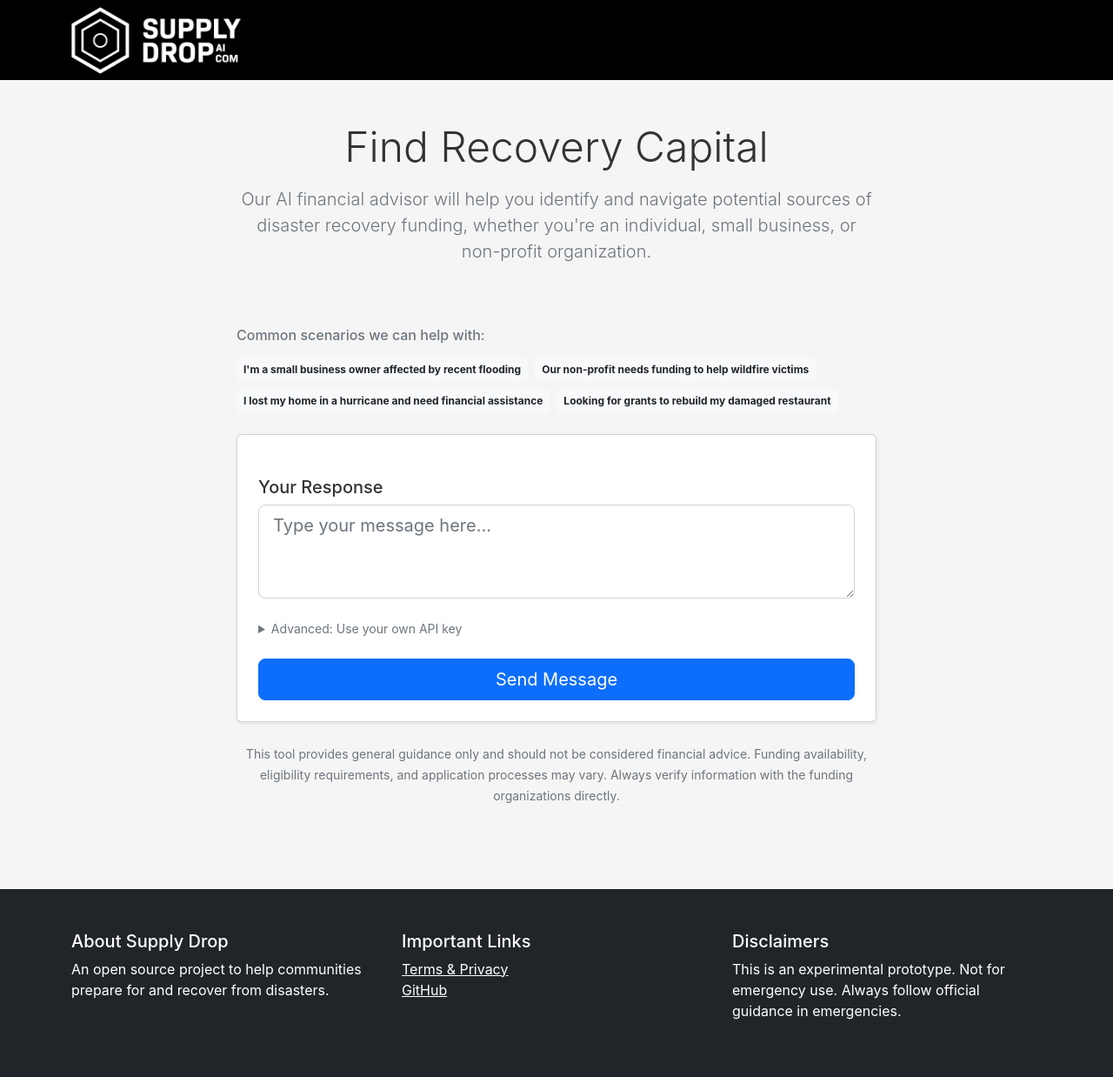
After one commit to realityinspector/supply_drop_ai, a Flask app: page /recovery-capital in a window 1280 px wide. The commit adds this page. Shown: the whole page at 87% size. Run offline with Flask 3, Linux system fonts and the light colour scheme; some libraries are stand-ins or nearby versions.

Commit message:
recovery capital and toxicity analysis added

```diff
--- a/main.py
+++ b/main.py
@@ -115,6 +115,7 @@ def extract_and_clean_pdf_text(pdf_file):
 RESOURCE_FINDER_PROMPT = load_json_prompt('resource_finder_prompt.json', "You are a helpful assistant trained on wildfire relief resources for Los Angeles.")
 REJECTION_SIMULATION_PROMPT = load_json_prompt('rejection_simulation_prompt.json', "You are a harsh simulator that rejects applications for insurance, FEMA, or grants for hurricane and wildfire recovery.")
 TOXICITY_ASSESSMENT_PROMPT = load_json_prompt('toxicity_assessment_prompt.json', "You are an expert environmental health specialist helping assess toxicity exposure risks.")
+RECOVERY_CAPITAL_PROMPT = load_json_prompt('recovery_capital_prompt.json', "You are an expert financial advisor helping identify sources of disaster recovery funding.")
 
 # ------------------------------------------------------------------------
 # ROUTES
@@ -319,6 +320,57 @@ def toxicity_assessment():
 
     return render_template("toxicity_assessment.html", form=form)
 
+@app.route("/recovery-capital", methods=['GET', 'POST'])
+def recovery_capital():
+    """
+    Recovery Capital tool for finding disaster recovery funding sources
+    """
+    form = OpenAIKeyForm()
+
+    if request.method == 'GET':
+        return render_template("recovery_capital.html", form=form)
+
+    if form.validate_on_submit():
+        user_message = request.form.get('user_message', '').strip()
+        message_history = request.form.get('message_history', '[]')
+
+        if not user_message:
+            return jsonify({"error": "Please enter your response"}), 400
+
+        try:
+            # Parse message history
+            message_history = json.loads(message_history)
+
+            # Initialize OpenAI client with form API key
+            api_key = form.openai_key.data or os.getenv('OPENAI_API_KEY')
+            client = OpenAI(api_key=api_key)
+
+            # Construct messages array with system prompt and history
+            messages = [
+                {"role": "system", "content": RECOVERY_CAPITAL_PROMPT}
+            ]
+            messages.extend(message_history)
+
+            # Make API call using new client format
+            response = client.chat.completions.create(
+                model="gpt-4",
+                messages=messages,
+                temperature=0.7
+            )
+
+            # Extract and return the response
+            chatbot_answer = response.choices[0].message.content
+            return jsonify({"answer": chatbot_answer})
+
+        except json.JSONDecodeError:
+            app.logger.error("Failed to parse message history")
+            return jsonify({"error": "Invalid message history format"}), 400
+        except Exception as e:
+            app.logger.error(f"OpenAI API Error: {str(e)}")
+            return jsonify({"error": str(e)}), 500
+
+    return render_template("recovery_capital.html", form=form)
+
 # ------------------------------------------------------------------------
 # RUN THE APP
 # ------------------------------------------------------------------------
--- /dev/null
+++ b/templates/recovery_capital.html
@@ -0,0 +1,185 @@
+{% extends "base.html" %} {% block content %}
+<div class="container py-5">
+  <!-- Introduction -->
+  <div class="row mb-5">
+    <div class="col-lg-8 mx-auto text-center">
+      <h1 class="display-5 mb-3">Find Recovery Capital</h1>
+      <p class="lead text-muted mb-4">
+        Our AI financial advisor will help you identify and navigate potential sources of disaster recovery funding, whether you're an individual, small business, or non-profit organization.
+      </p>
+    </div>
+  </div>
+
+  <div class="row">
+    <div class="col-lg-8 mx-auto">
+      <!-- Example Scenarios -->
+      <div class="mb-4">
+        <h6 class="text-muted mb-3">Common scenarios we can help with:</h6>
+        <div class="d-flex flex-wrap gap-2">
+          <a
+            href="#"
+            class="badge bg-light text-dark p-2 text-decoration-none example-query"
+            >I'm a small business owner affected by recent flooding</a
+          >
+          <a
+            href="#"
+            class="badge bg-light text-dark p-2 text-decoration-none example-query"
+            >Our non-profit needs funding to help wildfire victims</a
+          >
+          <a
+            href="#"
+            class="badge bg-light text-dark p-2 text-decoration-none example-query"
+            >I lost my home in a hurricane and need financial assistance</a
+          >
+          <a
+            href="#"
+            class="badge bg-light text-dark p-2 text-decoration-none example-query"
+            >Looking for grants to rebuild my damaged restaurant</a
+          >
+        </div>
+      </div>
+
+      <!-- Main Chat Interface -->
+      <div class="card shadow-sm">
+        <div class="card-body p-4">
+          <!-- Message Thread -->
+          <div id="message-thread" class="mb-4" style="max-height: 400px; overflow-y: auto;">
+            <!-- Messages will be inserted here -->
+          </div>
+
+          <!-- Input Form -->
+          <form id="recovery-form" method="POST">
+            {{ form.hidden_tag() }}
+
+            <!-- Message Input -->
+            <div class="mb-4">
+              <label for="user_message" class="form-label h5"
+                >Your Response</label
+              >
+              <textarea
+                name="user_message"
+                id="user_message"
+                rows="3"
+                class="form-control form-control-lg"
+                placeholder="Type your message here..."
+                required
+              ></textarea>
+            </div>
+
+            <!-- Optional API Key (Collapsed by Default) -->
+            <div class="mb-4">
+              <details class="mt-3">
+                <summary class="text-muted small">
+                  Advanced: Use your own API key
+                </summary>
+                <div class="mt-2">
+                  <label class="form-label small">OpenAI API Key</label>
+                  {{ form.openai_key(class="form-control", type="password",
+                  placeholder="sk-...", autocomplete="off") }}
+                  <div class="form-text">
+                    For privacy, you can use your own key. Leave empty to use
+                    our demo key.
+                  </div>
+                </div>
+              </details>
+            </div>
+
+            {{ form.submit(class="btn btn-primary btn-lg w-100", value="Send Message") }}
+          </form>
+        </div>
+      </div>
+
+      <!-- Disclaimer -->
+      <div class="mt-4 text-center text-muted">
+        <small>
+          This tool provides general guidance only and should not be considered financial advice.
+          Funding availability, eligibility requirements, and application processes may vary.
+          Always verify information with the funding organizations directly.
+        </small>
+      </div>
+    </div>
+  </div>
+</div>
+
+<script>
+  // Message history storage
+  let messageHistory = [];
+
+  // Function to add a message to the thread
+  function addMessageToThread(content, isUser) {
+    const messageDiv = document.createElement('div');
+    messageDiv.className = `p-3 mb-3 rounded ${isUser ? 'bg-primary text-white ms-4' : 'bg-light me-4'}`;
+    messageDiv.innerHTML = content.replace(/\n/g, '<br>');
+    document.getElementById('message-thread').appendChild(messageDiv);
+
+    // Scroll to bottom
+    const thread = document.getElementById('message-thread');
+    thread.scrollTop = thread.scrollHeight;
+  }
+
+  // Make example queries clickable
+  document.querySelectorAll(".example-query").forEach((link) => {
+    link.addEventListener("click", (e) => {
+      e.preventDefault();
+      const textarea = document.getElementById("user_message");
+      textarea.value = e.target.textContent;
+      textarea.focus();
+    });
+  });
+
+  // Ensure API key is always hidden
+  const apiKeyInput = document.querySelector('input[name="openai_key"]');
+  apiKeyInput.setAttribute("type", "password");
+
+  document
+    .getElementById("recovery-form")
+    .addEventListener("submit", async (e) => {
+      e.preventDefault();
+
+      const form = e.target;
+      const formData = new FormData(form);
+      const submitButton = form.querySelector('input[type="submit"]');
+      const userMessage = formData.get('user_message');
+
+      // Add user message to thread
+      addMessageToThread(userMessage, true);
+      messageHistory.push({"role": "user", "content": userMessage});
+
+      // Show loading state
+      submitButton.disabled = true;
+      submitButton.value = "Sending...";
+
+      try {
+        // Add message history to the request
+        formData.append('message_history', JSON.stringify(messageHistory));
+
+        const response = await fetch('{{ url_for("recovery_capital") }}', {
+          method: "POST",
+          body: formData,
+        });
+
+        const data = await response.json();
+
+        if (!response.ok) {
+          throw new Error(
+            data.error || "An error occurred while processing your request",
+          );
+        }
+
+        // Add AI response to thread and history
+        addMessageToThread(data.answer, false);
+        messageHistory.push({"role": "assistant", "content": data.answer});
+
+        // Clear input
+        form.reset();
+
+      } catch (error) {
+        console.error("Error:", error);
+        addMessageToThread(`<div class="text-danger">Error: ${error.message || "An error occurred during the assessment. Please try again."}</div>`, false);
+      } finally {
+        submitButton.disabled = false;
+        submitButton.value = "Send Message";
+      }
+    });
+</script>
+{% endblock %}
```
Also changed, not shown: recovery_capital_prompt.json (added, +3 -0 lines), resource_finder_prompt.json (+1 -1 lines), templates/index.html (+29 -0 lines), toxicity_assessment_prompt.json (+1 -1 lines).
